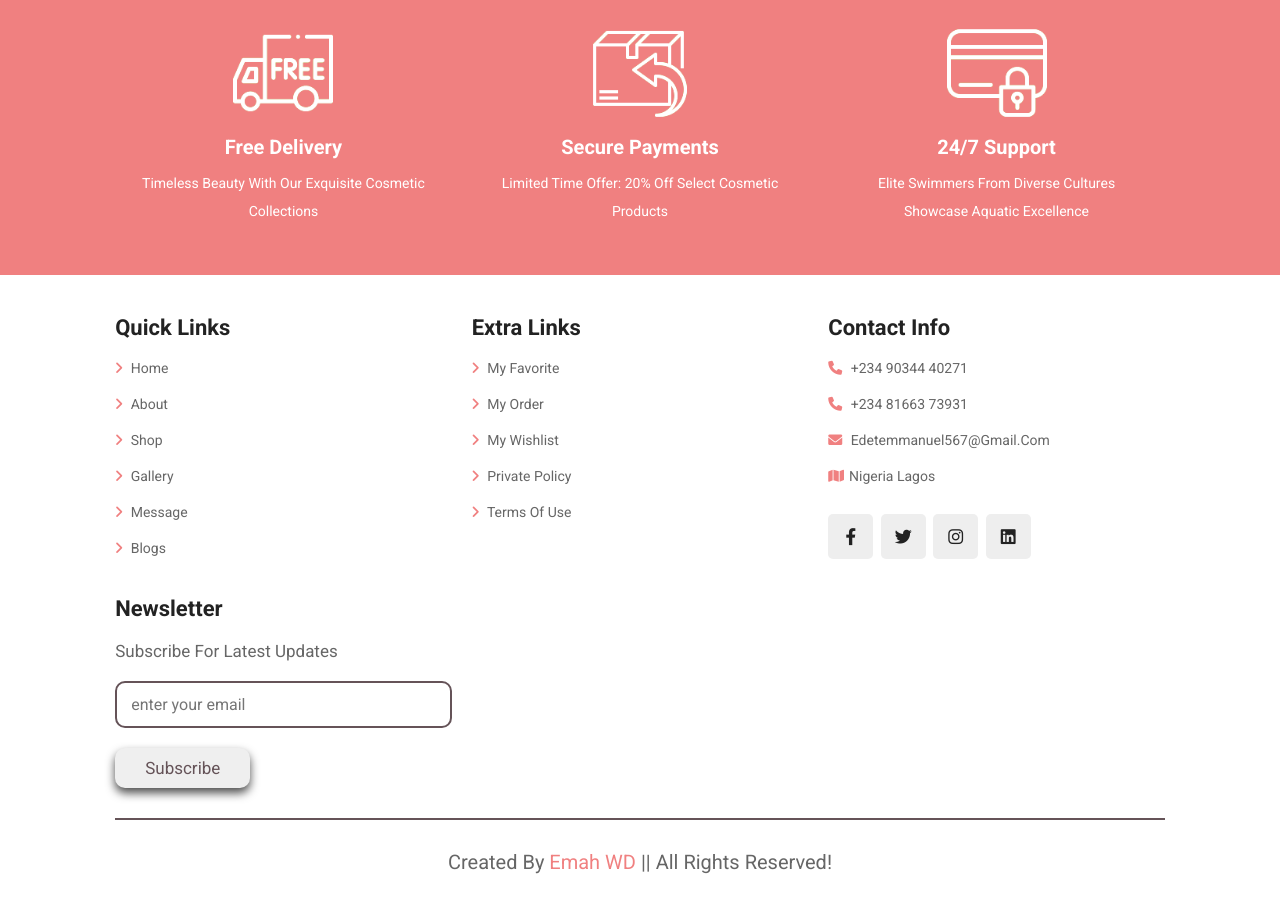
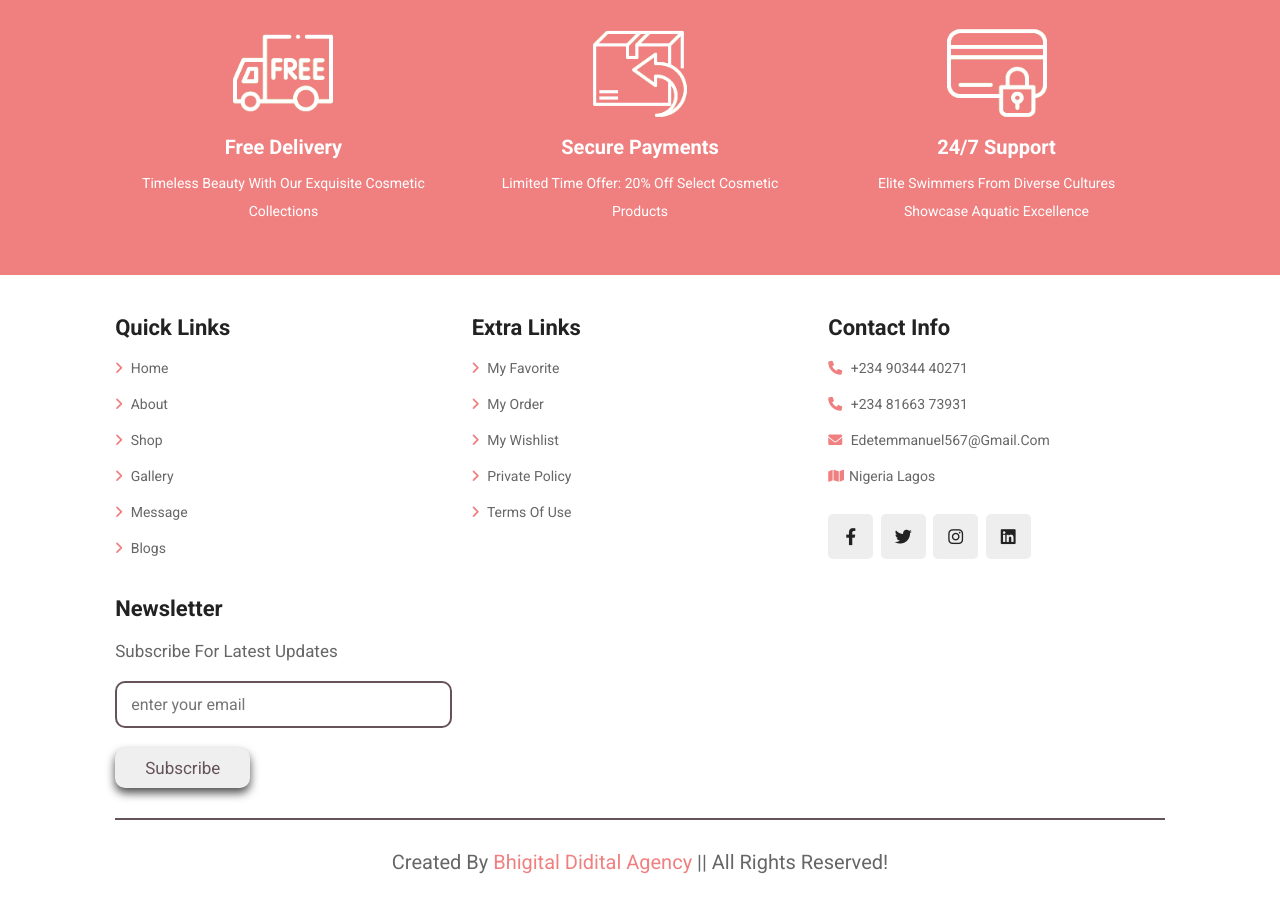
Before and after one commit to Emah567/Cosmetic-website, a plain HTML site: page index.html in a window 1280 px wide. Shown: the part 4636-5548 px from the top of the page. Drawn offline with Linux system fonts and the light colour scheme.

Commit message:
Update index.html

```diff
--- a/index.html
+++ b/index.html
@@ -462,7 +462,7 @@
 
     </div>
 
-    <div class="credit"> created by <span>Emah WD</span> || all rights reserved! </div>
+    <div class="credit"> created by <span>Bhigital Didital Agency</span> || all rights reserved! </div>
 
 </section>
 
```
